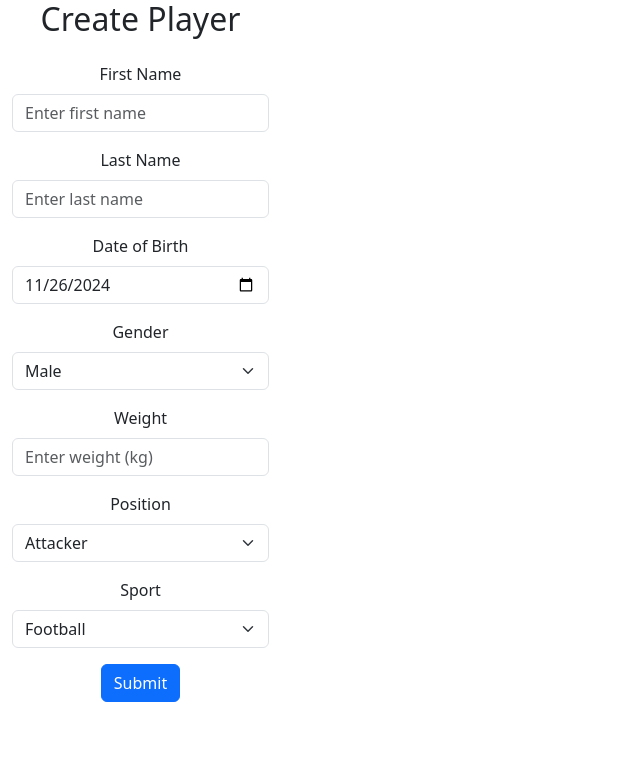
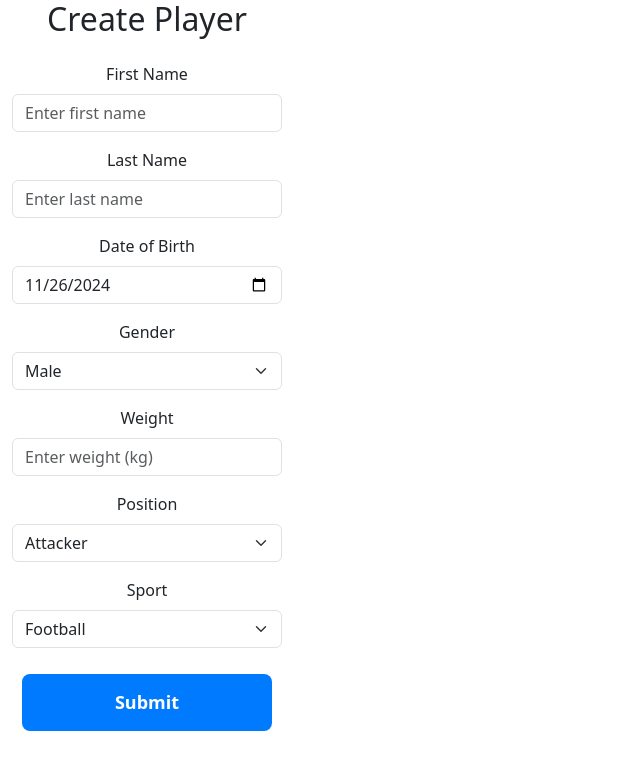
Before and after one commit to Go4It-Africa/tournament-frontend, a Next.js app: page /players/create in a window 1280 px wide. Shown: the top 770 px of the page, without its empty margins (0-640 px from the left). Built offline with nearby package versions, Linux system fonts and the light colour scheme.

Commit message:
Creates a player

```diff
--- a/src/app/(pages)/(dashboard)/players/create/page.tsx
+++ b/src/app/(pages)/(dashboard)/players/create/page.tsx
@@ -1,7 +1,7 @@
 'use client';
 
 import React, { useState, useEffect } from 'react';
-import { Form, Button } from 'react-bootstrap';
+import { Form } from 'react-bootstrap';
 //import { FormSelect } from '../../../../../_components/widgets/form-select/FormSelect';
 
 const CreatePlayer = () => {
@@ -225,10 +225,10 @@ const CreatePlayer = () => {
           </Form.Group>
 
           {/* Submit Button */}
-          <Button variant='primary' type='submit'>
+          <button type='submit' className='button'>
             {!isSubmitting && 'Submit'}
             {isSubmitting && 'Submitting...'}
-          </Button>
+          </button>
         </Form>
       </div>
     </>
```
